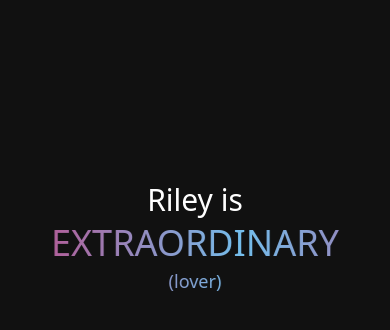
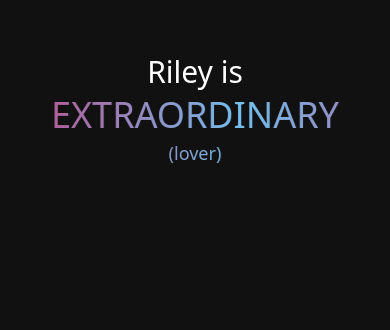
Before and after one commit to yodigi7/riley, a SvelteKit app: page / in a window 390 px wide. Shown: the part 106-436 px from the top of the page. Built offline with nearby package versions, Linux system fonts and the light colour scheme.

Commit message:
Fix padding issue on phone landscape.

```diff
--- a/src/routes/+page.svelte
+++ b/src/routes/+page.svelte
@@ -74,7 +74,7 @@
 </script>
 
 <article class="h-screen scroller">
-	<section class="min-h-screen flex flex-col text-3xl md:text-5xl pt-72 md:pt-20">
+	<section class="min-h-screen flex flex-col text-3xl md:text-5xl pt-40 md:pt-20">
 		<div class="flex justify-center">
 			<div>Riley is</div>
 		</div>
```
